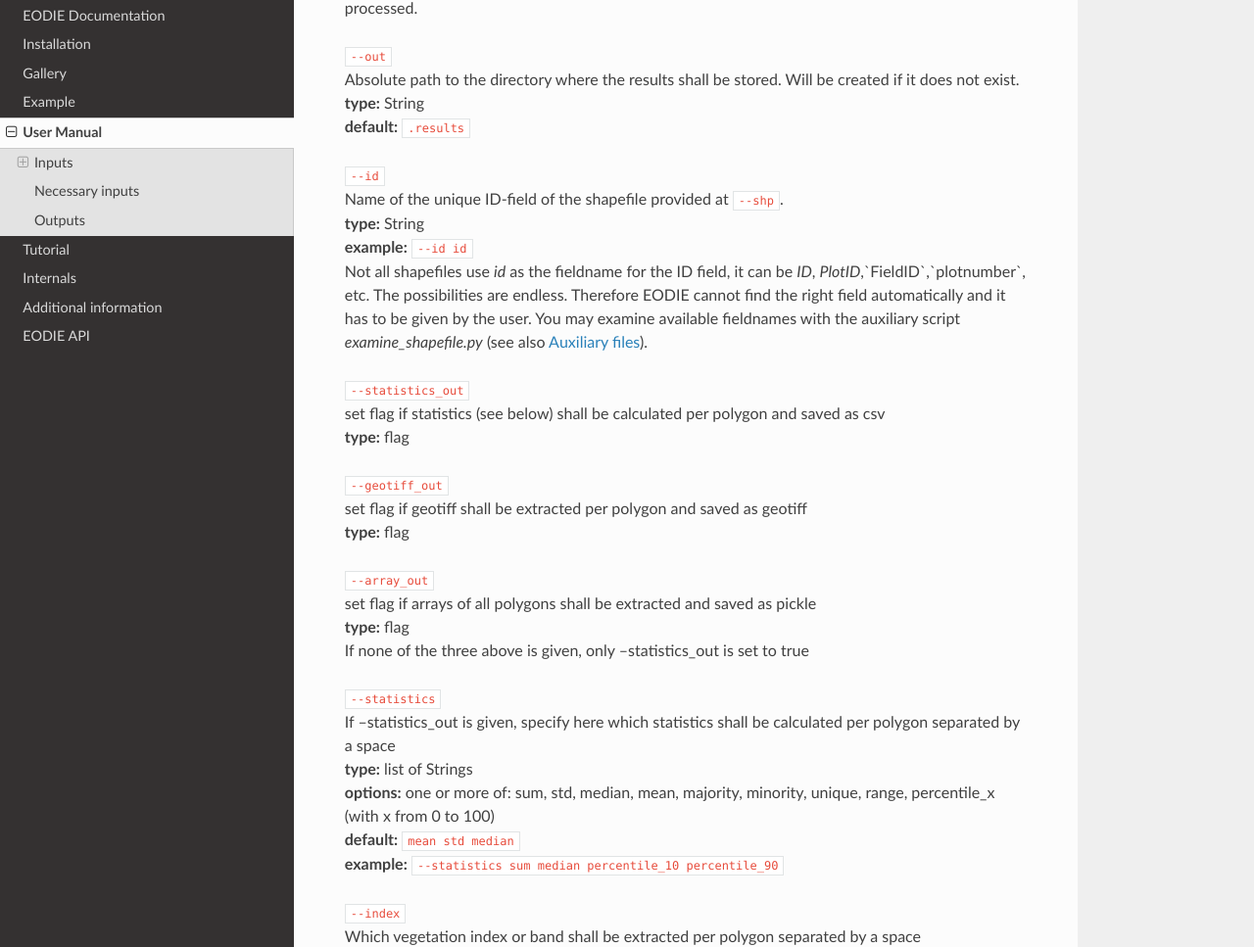
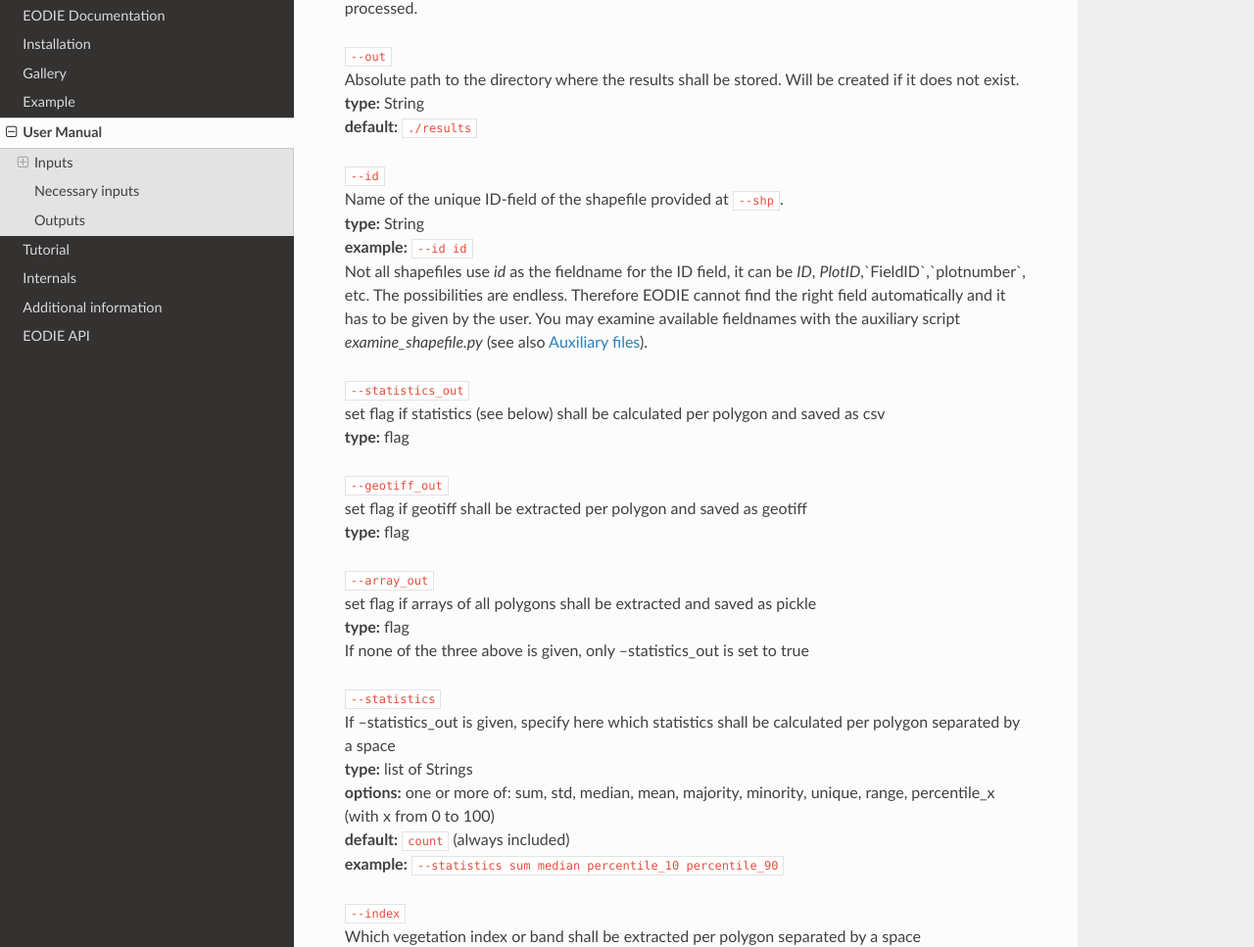
Before and after one commit to samumantha/EODIE, a Sphinx documentation site: the page built from docs/Use.rst, in a window 1280 px wide and 1400 px high, scrolled down 1123 px. Shown: the part 136-1103 px from the top of the window at 98% size. Built offline with Sphinx 7.4.7 and the Read the Docs theme 2.0.0, drawn with Linux system fonts in a browser that asks for light colours.

Commit message:
defaults updated

```diff
--- a/docs/Use.rst
+++ b/docs/Use.rst
@@ -40,7 +40,7 @@
 | ``--out``
 | Absolute path to the directory where the results shall be stored. Will be created if it does not exist.
 | **type:** String
-| **default:** ``.results``
+| **default:** ``./results``
 
 | ``--id``
 | Name of the unique ID-field of the shapefile provided at ``--shp``.
@@ -65,7 +65,7 @@
 | If --statistics_out is given, specify here which statistics shall be calculated per polygon separated by a space
 | **type:** list of Strings
 | **options:** one or more of: sum, std, median, mean, majority, minority, unique, range, percentile_x (with x from 0 to 100)
-| **default:** ``mean std median``
+| **default:** ``count`` (always included)
 | **example:** ``--statistics sum median percentile_10 percentile_90``
 
 | ``--index``
```
